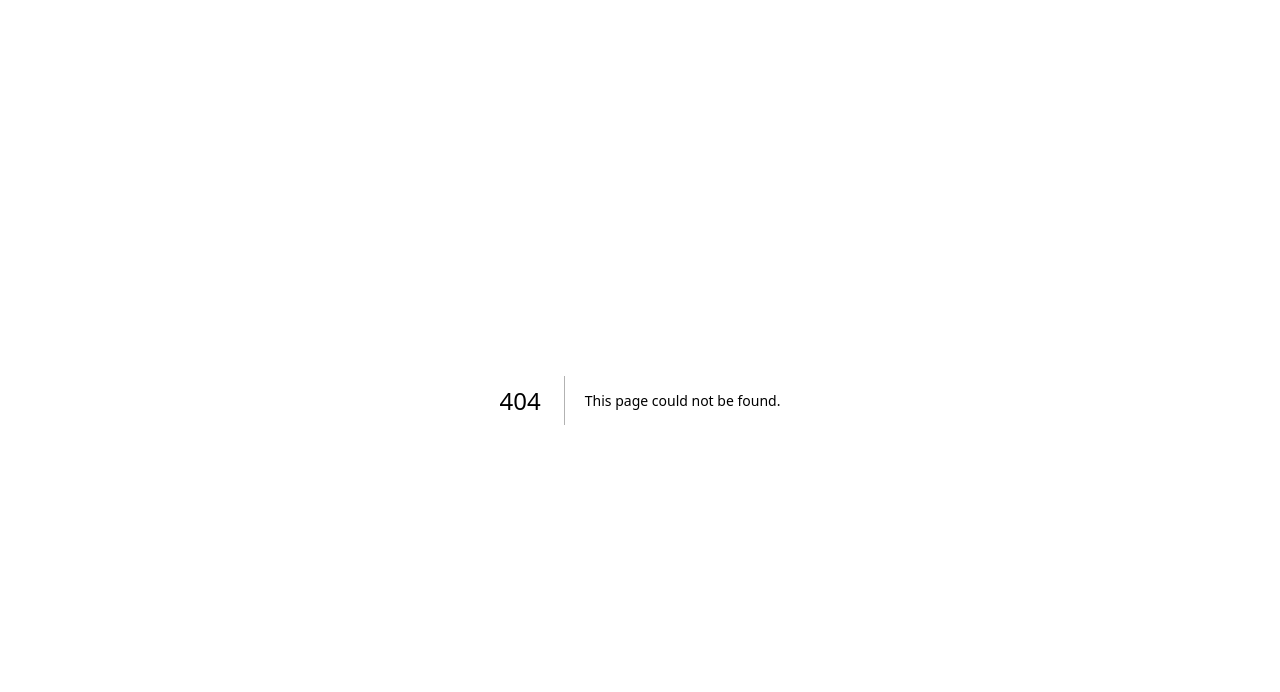
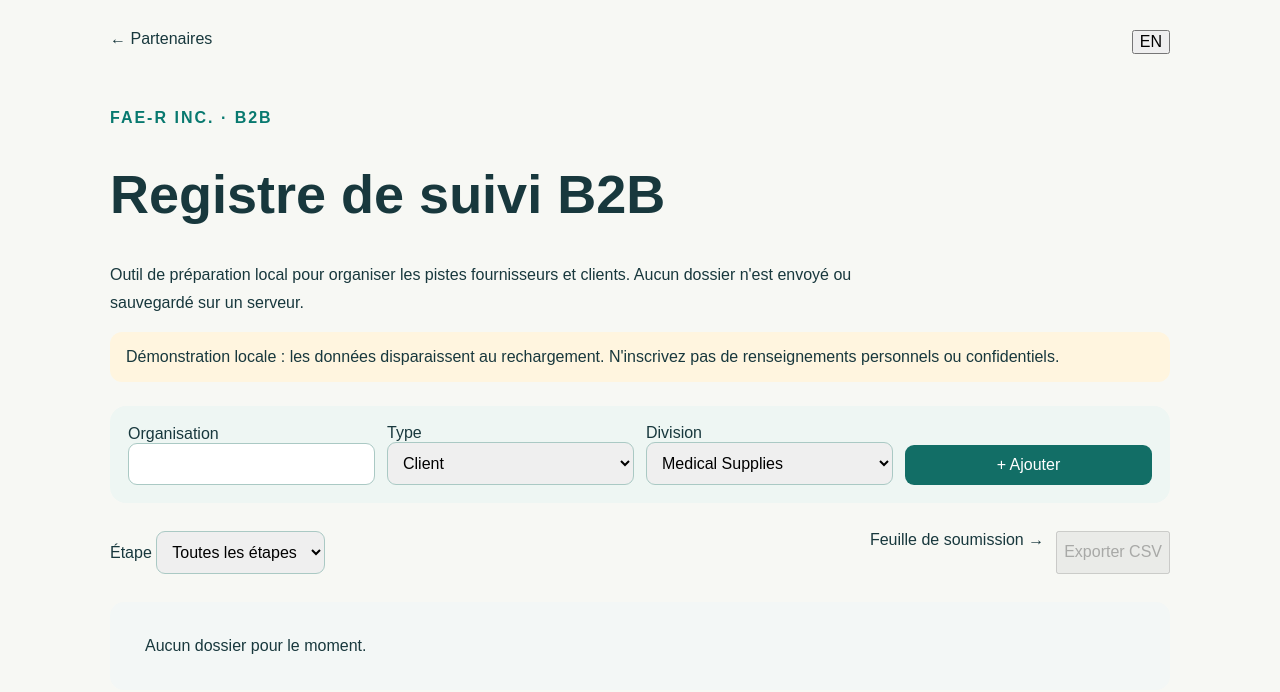
Before and after one commit to khalimouad/FAE-R, a Next.js app: page /operations/pipeline in a window 1280 px wide. Before the commit this address had no page. Shown: the top 692 px of the page. Built offline with nearby package versions, Linux system fonts and the light colour scheme.

Commit message:
Add bilingual privacy-safe in-memory B2B supplier and customer pipeline worksheet

```diff
--- /dev/null
+++ b/app/operations/pipeline/page.tsx
@@ -0,0 +1,24 @@
+"use client";
+import {useEffect,useState} from "react";
+import Link from "next/link";
+type RecordType={id:string;name:string;kind:"supplier"|"client";division:"medical"|"training";stage:"new"|"review"|"proposal"|"closed";next:string;notes:string};
+const stages=["new","review","proposal","closed"] as const;
+const labels={fr:{title:"Registre de suivi B2B",intro:"Outil de préparation local pour organiser les pistes fournisseurs et clients. Aucun dossier n'est envoyé ou sauvegardé sur un serveur.",name:"Organisation",type:"Type",division:"Division",stage:"Étape",next:"Prochaine action",notes:"Notes non sensibles",add:"Ajouter",export:"Exporter CSV",empty:"Aucun dossier pour le moment.",delete:"Supprimer",supplier:"Fournisseur",client:"Client",new:"Nouveau",review:"À qualifier",proposal:"Proposition",closed:"Clôturé",warning:"Démonstration locale : les données disparaissent au rechargement. N'inscrivez pas de renseignements personnels ou confidentiels.",quotes:"Feuille de soumission"},en:{title:"B2B pipeline worksheet",intro:"Local preparation tool for organizing supplier and customer leads. No records are sent to or saved on a server.",name:"Organization",type:"Type",division:"Division",stage:"Stage",next:"Next action",notes:"Non-sensitive notes",add:"Add record",export:"Export CSV",empty:"No records yet.",delete:"Remove",supplier:"Supplier",client:"Client",new:"New",review:"Qualify",proposal:"Proposal",closed:"Closed",warning:"Local demo: records disappear on refresh. Do not enter personal or confidential information.",quotes:"Quotation worksheet"}};
+export default function Pipeline(){
+ const [en,setEn]=useState(false),[rows,setRows]=useState<RecordType[]>([]),[name,setName]=useState(""),[kind,setKind]=useState<"supplier"|"client">("client"),[division,setDivision]=useState<"medical"|"training">("medical"),[filter,setFilter]=useState("all");
+ useEffect(()=>{setEn(new URLSearchParams(window.location.search).get("lang")==="en")},[]);
+ const t=en?labels.en:labels.fr;
+ const shown=rows.filter(r=>filter==="all"||r.stage===filter);
+ const update=(id:string,patch:Partial<RecordType>)=>setRows(old=>old.map(r=>r.id===id?{...r,...patch}:r));
+ const csv=()=>{const data=[["Organization","Type","Division","Stage","Next action","Notes"],...rows.map(r=>[r.name,r.kind,r.division,r.stage,r.next,r.notes])];const text="\ufeff"+data.map(row=>row.map(cell=>'"'+cell.replaceAll('"','""')+'"').join(";")).join("\r\n");const u=URL.createObjectURL(new Blob([text],{type:"text/csv;charset=utf-8"}));const a=document.createElement("a");a.href=u;a.download="faer-b2b-pipeline.csv";a.click();URL.revokeObjectURL(u)};
+ const field={padding:11,border:"1px solid #aac9c4",borderRadius:9,font:"inherit",width:"100%",boxSizing:"border-box" as const};
+ return <main style={{maxWidth:1100,margin:"auto",padding:"30px 20px 100px",fontFamily:"Arial,sans-serif",color:"#18383d"}}>
+ <nav style={{display:"flex",justifyContent:"space-between"}}><Link href={`/partners/?lang=${en?"en":"fr"}`}>← {en?"Partners":"Partenaires"}</Link><button onClick={()=>setEn(!en)}>{en?"FR":"EN"}</button></nav>
+ <p style={{color:"#08796f",marginTop:55,fontWeight:700,letterSpacing:2}}>FAE-R INC. · B2B</p><h1 style={{fontSize:"clamp(32px,5vw,54px)"}}>{t.title}</h1><p style={{maxWidth:750,lineHeight:1.7}}>{t.intro}</p>
+ <p role="note" style={{background:"#fff5df",padding:16,borderRadius:12}}>{t.warning}</p>
+ <form onSubmit={e=>{e.preventDefault();if(name.trim()) {setRows(old=>[...old,{id:crypto.randomUUID(),name:name.trim(),kind,division,stage:"new",next:"",notes:""}]);setName("")}}} style={{display:"grid",gridTemplateColumns:"repeat(auto-fit,minmax(180px,1fr))",gap:12,background:"#eef6f3",padding:18,borderRadius:16,marginTop:24,alignItems:"end"}}>
+ <label>{t.name}<input required maxLength={100} style={field} value={name} onChange={e=>setName(e.target.value)}/></label><label>{t.type}<select style={field} value={kind} onChange={e=>setKind(e.target.value as "supplier"|"client")}><option value="client">{t.client}</option><option value="supplier">{t.supplier}</option></select></label><label>{t.division}<select style={field} value={division} onChange={e=>setDivision(e.target.value as "medical"|"training")}><option value="medical">Medical Supplies</option><option value="training">Initials Flux</option></select></label><button type="submit" style={{...field,background:"#126e66",color:"white",border:0,cursor:"pointer"}}>+ {t.add}</button></form>
+ <div style={{display:"flex",justifyContent:"space-between",flexWrap:"wrap",gap:12,margin:"28px 0"}}><label>{t.stage} <select style={{...field,width:"auto",display:"inline-block"}} value={filter} onChange={e=>setFilter(e.target.value)}><option value="all">{en?"All stages":"Toutes les étapes"}</option>{stages.map(s=><option key={s} value={s}>{t[s]}</option>)}</select></label><div style={{display:"flex",gap:12}}><Link href={`/operations/quotes/?lang=${en?"en":"fr"}`}>{t.quotes} →</Link><button type="button" disabled={!rows.length} onClick={csv}>{t.export}</button></div></div>
+ {!shown.length?<p style={{padding:35,background:"#f3f7f6",borderRadius:14}}>{t.empty}</p>:<div style={{display:"grid",gap:14}}>{shown.map(r=><article key={r.id} style={{border:"1px solid #c8ddda",borderRadius:15,padding:18}}><div style={{display:"flex",justifyContent:"space-between",gap:10,alignItems:"center",flexWrap:"wrap"}}><h2 style={{margin:0,fontSize:21}}>{r.name}</h2><button onClick={()=>setRows(old=>old.filter(x=>x.id!==r.id))}>{t.delete}</button></div><p>{r.kind==="supplier"?t.supplier:t.client} · {r.division==="medical"?"Medical Supplies":"Initials Flux"}</p><div style={{display:"grid",gridTemplateColumns:"repeat(auto-fit,minmax(170px,1fr))",gap:12}}><label>{t.stage}<select style={field} value={r.stage} onChange={e=>update(r.id,{stage:e.target.value as RecordType["stage"]})}>{stages.map(s=><option key={s} value={s}>{t[s]}</option>)}</select></label><label>{t.next}<input style={field} maxLength={160} value={r.next} onChange={e=>update(r.id,{next:e.target.value})}/></label><label>{t.notes}<input style={field} maxLength={300} value={r.notes} onChange={e=>update(r.id,{notes:e.target.value})}/></label></div></article>)}</div>}
+ </main>
+}
```
